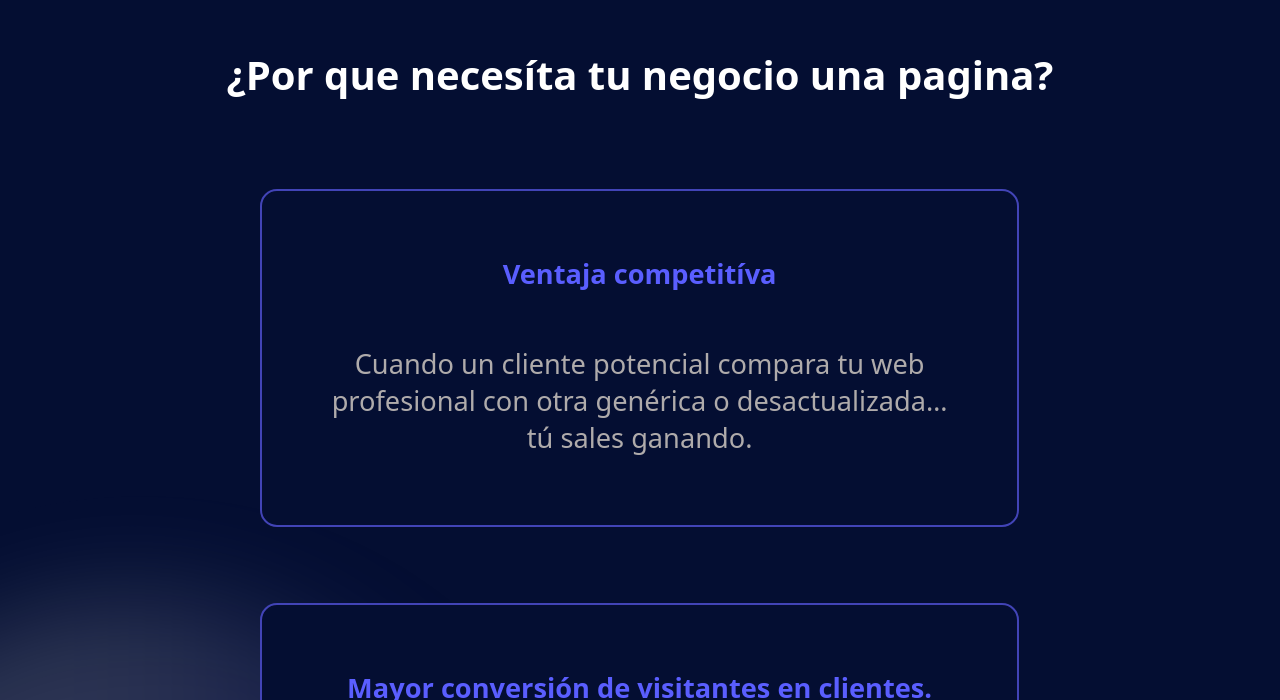
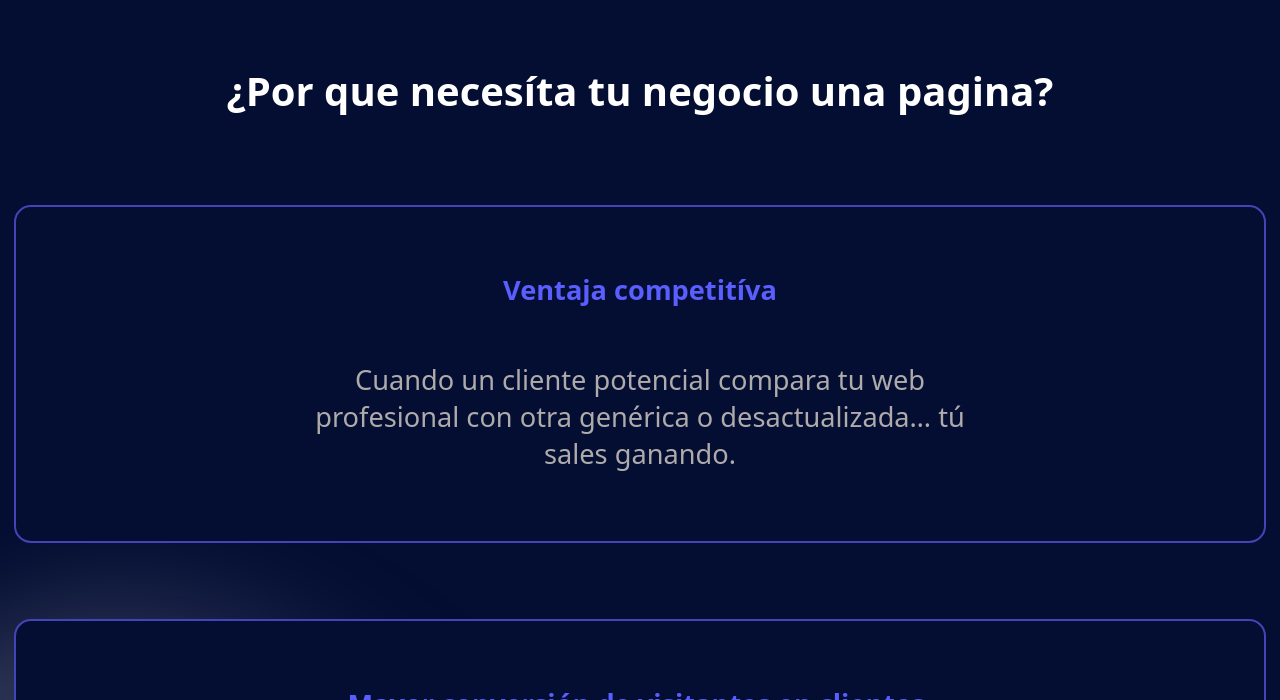
Before and after one commit to lautaroDSwebdev/DISAWebs, a Next.js app: page / in a window 1280 px wide. Shown: the part 2100-2800 px from the top of the page. Built offline with nearby package versions, Linux system fonts and the light colour scheme.

Commit message:
fix: padding advantages and z-index arrow

```diff
--- a/src/app/_components/comp.css
+++ b/src/app/_components/comp.css
@@ -156,12 +156,13 @@ h2 {
   display: grid;
   grid-template-columns: repeat(2rem, 1fr);
   gap: 3rem;
-  z-index: 999;
+  z-index: 800;
   padding: 1.5rem;
-  width: 59%;
+  width: 100%;
 }
 .section_ventajas {
   position: relative;
+  padding: 1rem;
   h2 {
     text-align: center;
     padding: 1rem;
--- a/src/app/style.css
+++ b/src/app/style.css
@@ -135,6 +135,7 @@ a {
   position: fixed;
   top: 46rem;
   right: 0px;
+  z-index: 999;
   svg{
     border-radius: 100%;
     width: 5rem;
```
